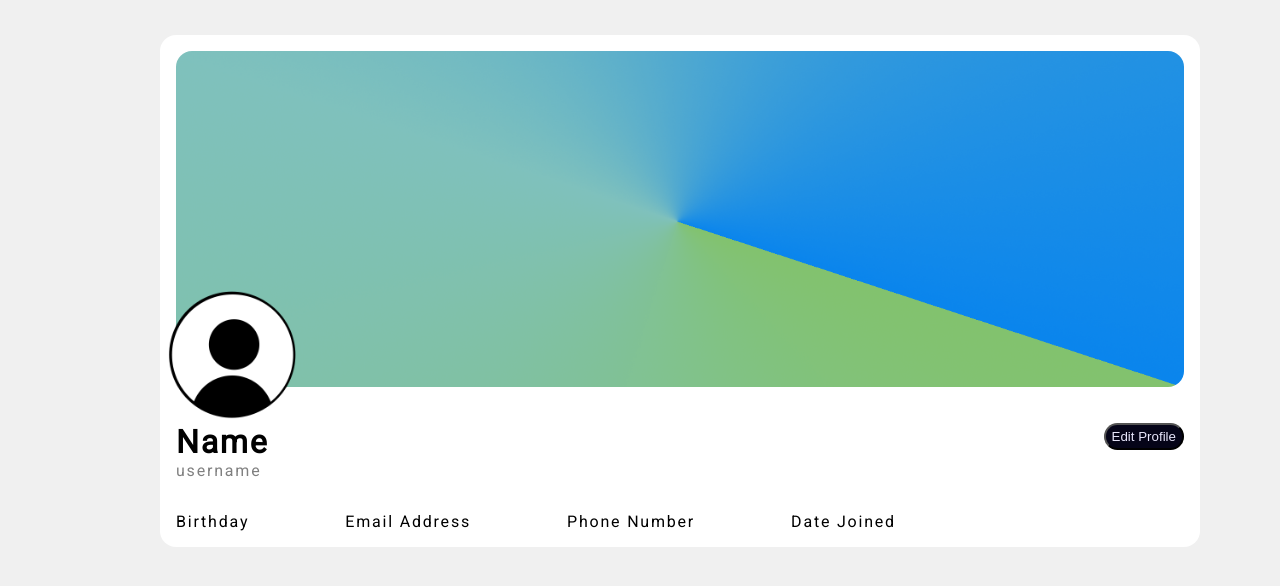
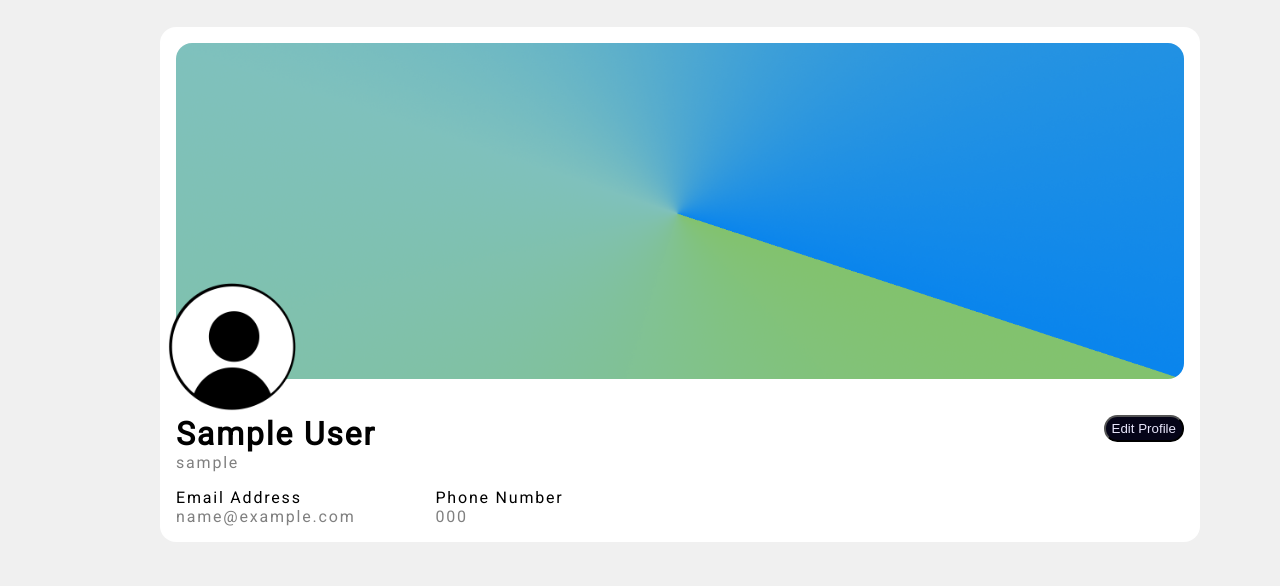
Before and after one commit to Mutton9558/SkyLink, a Flask app: page /profile in a window 1280 px wide. Shown: the part 69-655 px from the top of the page. Run offline with Flask 3, Linux system fonts and the light colour scheme; the visitor is signed in with stand-in values (Sample User, id 1); tables that the repository leaves empty hold one stand-in row (values such as "Sample post"); some libraries are stand-ins or nearby versions.

Commit message:
Backend Profile page and some css adjustment

```diff
--- a/app.py
+++ b/app.py
@@ -639,7 +639,8 @@ def forgotpassword():
 @app.route('/profile')
 def profile():
     if "user" in session and session["user"] != "":
-        return render_template("profile.html", profile_Name = session["user"])
+        current_user = users.query.filter_by(username=session["user"]).first()
+        return render_template("profile.html", profile_Name = session["user"], user=current_user)
     else:
         return redirect(url_for("login"))
 
--- a/static/profile.css
+++ b/static/profile.css
@@ -20,7 +20,7 @@
   width: 65em;
   position: absolute;
   left: 10em;
-  top: 6.5em;
+  top: 6em;
   border-radius: 1em;
 }
 
@@ -60,8 +60,20 @@
 
 }
 
-.personal-info p{
-  margin: 1em 5em 1em 1em;
+.personal-info-details{
+  display: flex;
+  flex-direction: column;
+}
+
+.personal-info-details p{
+  color: gray;
+  margin: 0em 4em 1em 1em;
+}
+
+.personal-info-details h3{
+  margin: 0 4em 0 1em;
+  font-weight: lighter;
+  font-size: medium;
 }
 
 .edit-user-profile button{
@@ -70,4 +82,10 @@
   border-radius: 1em;
   height: 2em;
   cursor: pointer;
+  transition: background-color 0.5s ease;
 }
+
+.edit-user-profile button:hover{
+  background-color: var(--primary);
+  color: white;
+}
--- a/templates/profile.html
+++ b/templates/profile.html
@@ -68,8 +68,8 @@
 
         <div class="user-profile-content">
           <div class="name-username">
-            <h1>Name</h1>
-            <p>username</p>
+            <h1>{{ user.name }}</h1>
+            <p>{{ user.username }}</p>
           </div>
           <div class="edit-user-profile">
             <a href="/settings">
@@ -79,10 +79,15 @@
         </div>
 
         <div class="personal-info">
-          <p>Birthday</p>
-          <p>Email Address</p>
-          <p>Phone Number</p>
-          <p>Date Joined</p>
+          <div class="personal-info-details">
+            <h3>Email Address</h3>
+            <p>{{ user.email }}</p>
+          </div>
+          <div class="personal-info-details">
+            <h3>Phone Number</h3>
+            <p>{{ user.phoneNumber }}</p>
+          </div>
+
         </div>
       </div>
     </main>
--- a/templates/settings.html
+++ b/templates/settings.html
@@ -5,7 +5,7 @@
   <meta name="viewport" content="width=device-width, initial-scale=1.0">
   <link rel="stylesheet" href="{{ url_for('static', filename='style.css') }}">
   <link rel="icon" href="{{url_for('static', filename='img/icon.png')}}">
-  <title>Profile | SkyLink</title>
+  <title>Settings | SkyLink</title>
 </head>
 <body>
   <header class="header">
```
